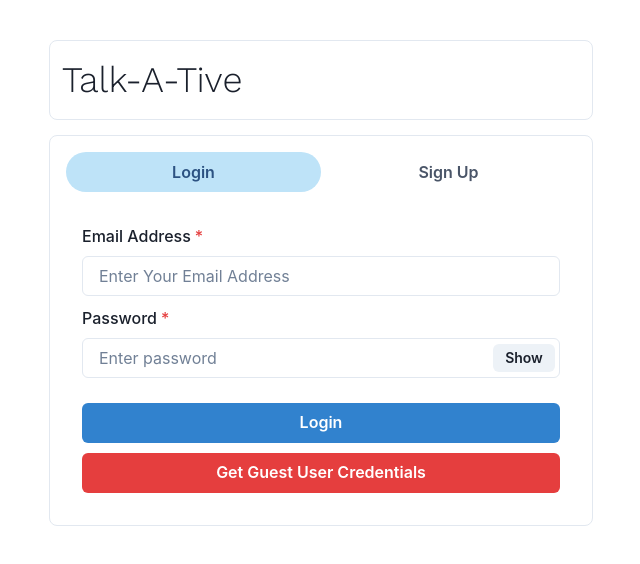
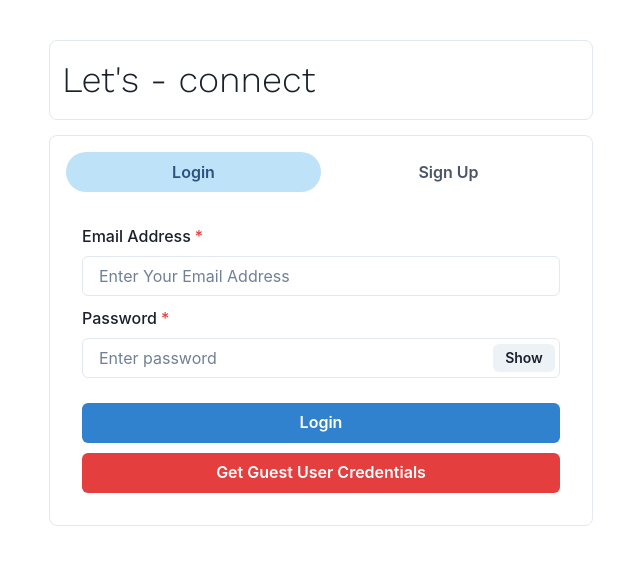
Before and after one commit to santukumar01/Mern-chat-app, a React (Vite) app in the folder frontend/: page / in a window 1280 px wide. Shown: the top 564 px of the page, without its empty margins (319-959 px from the left). Built offline with nearby package versions, Linux system fonts and the light colour scheme.

Commit message:
Update HomePage.jsx

```diff
--- a/frontend/src/Pages/HomePage.jsx
+++ b/frontend/src/Pages/HomePage.jsx
@@ -38,7 +38,7 @@ function Homepage() {
                 borderWidth="1px"
             >
                 <Text fontSize="4xl" fontFamily="Work sans">
-                    Talk-A-Tive
+                    Let's - connect
                 </Text>
             </Box>
             <Box bg="white" w="100%" p={4} borderRadius="lg" borderWidth="1px">
```
